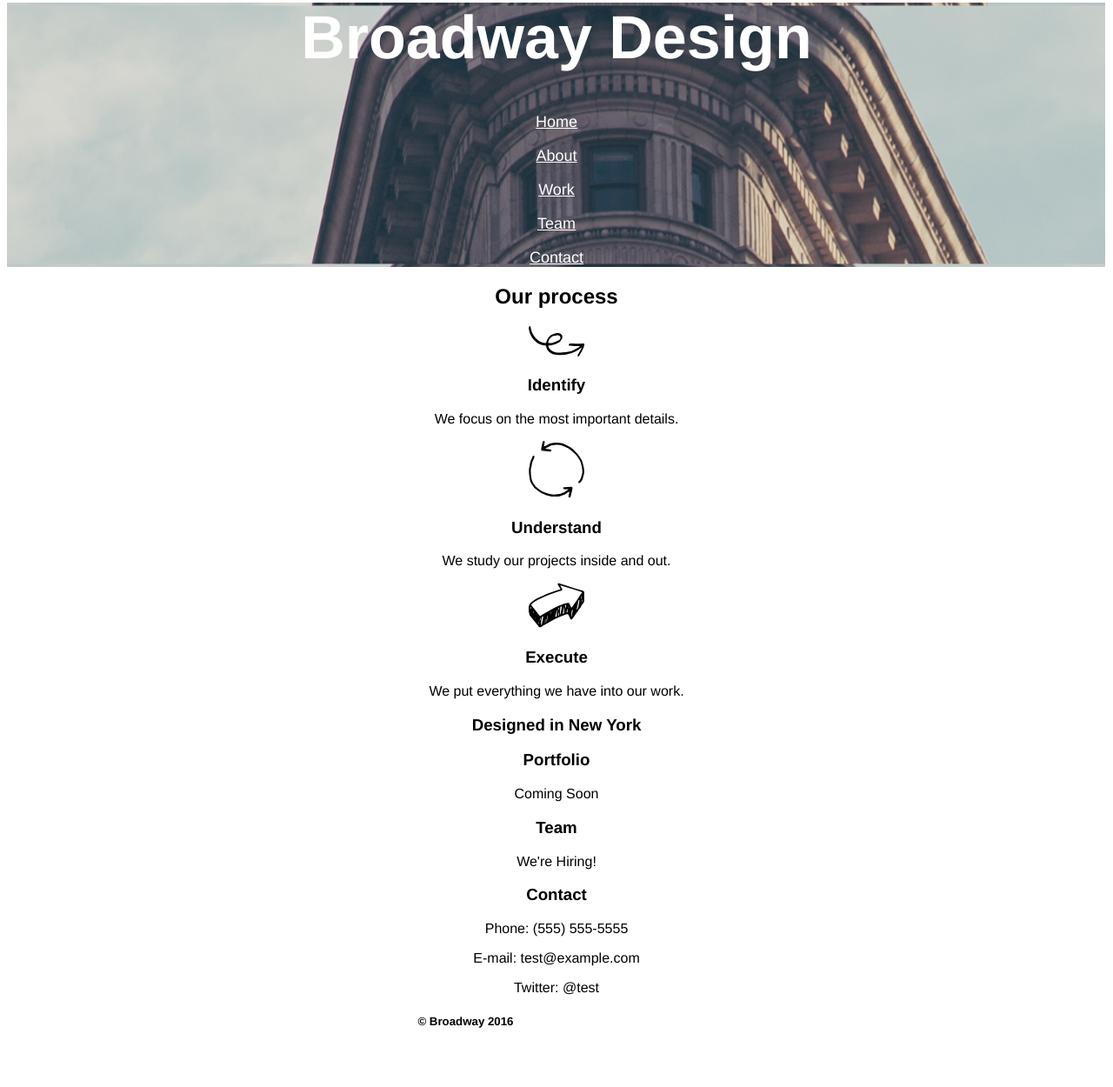
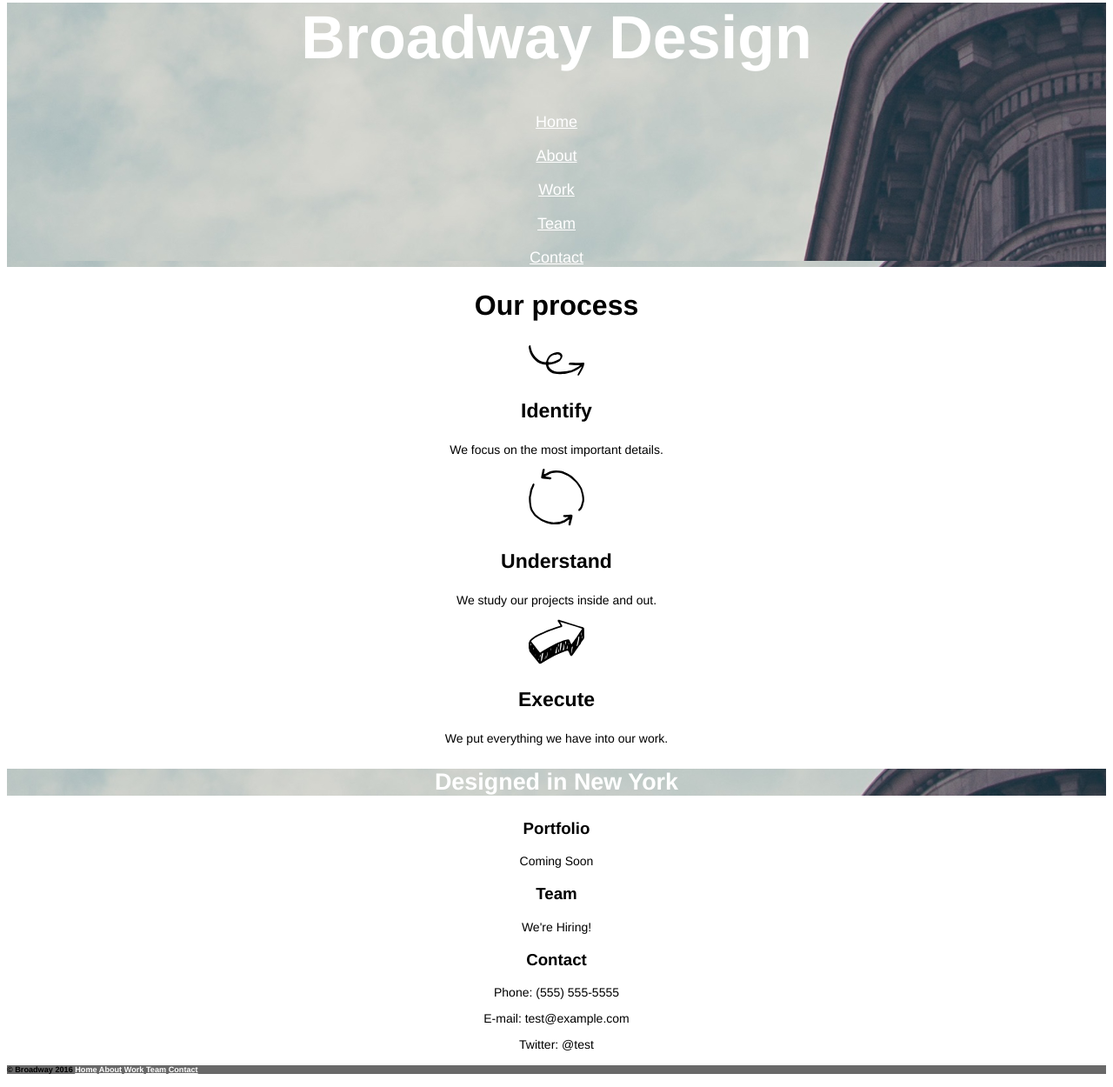
Before and after one commit to rfult127/broadway, a plain HTML site: page index.html in a window 1280 px wide. Shown: the part 44-1294 px from the top of the page at 87% size. Before the commit the page ends 1248 px from the top, so only its background shows below. Drawn offline with Linux system fonts and the light colour scheme.

Commit message:
Finish CSS.

```diff
--- a/resources/style.css
+++ b/resources/style.css
@@ -6,9 +6,8 @@ body {
 .banner {
   background: url(./images/the-flatiron-building.png);
   background-color: #cccccc;
-  background-position: right;
   color: white;
-  padding-top: -40px;
+  display: block;
 }
 
 h1 {
@@ -24,3 +23,34 @@ h1 {
 a {
   color: white;
 }
+
+#process h2 {
+  font-size: 32px;
+  font-weight: bold;
+}
+
+.sub-heading_item h3 {
+  font-size: 23px;
+  font-weight: bold;
+}
+
+.sub-heading_item p {
+  font-size: 14px;
+}
+
+.mini-banner {
+  color: white;
+  font-size: 23px;
+  font-weight: bold;
+  background: url(./images/the-flatiron-building.png)
+}
+
+.about p {
+  font-size: 14px;
+}
+
+#footer {
+  font-size: 11px;
+  background-color: dimgrey;
+  text-align: left;
+}
```
Also changed, not shown: index.html (+1 -0 lines).
